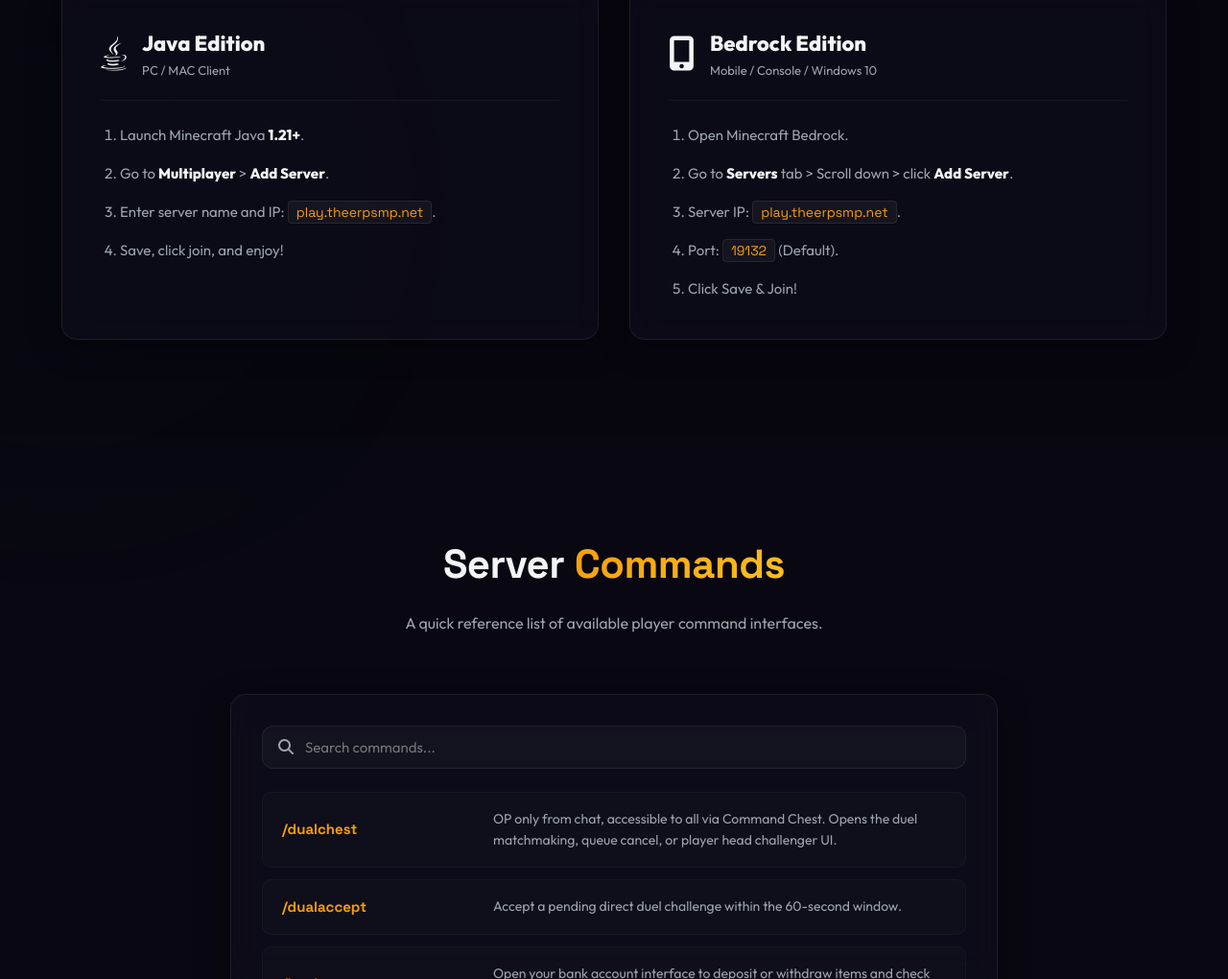
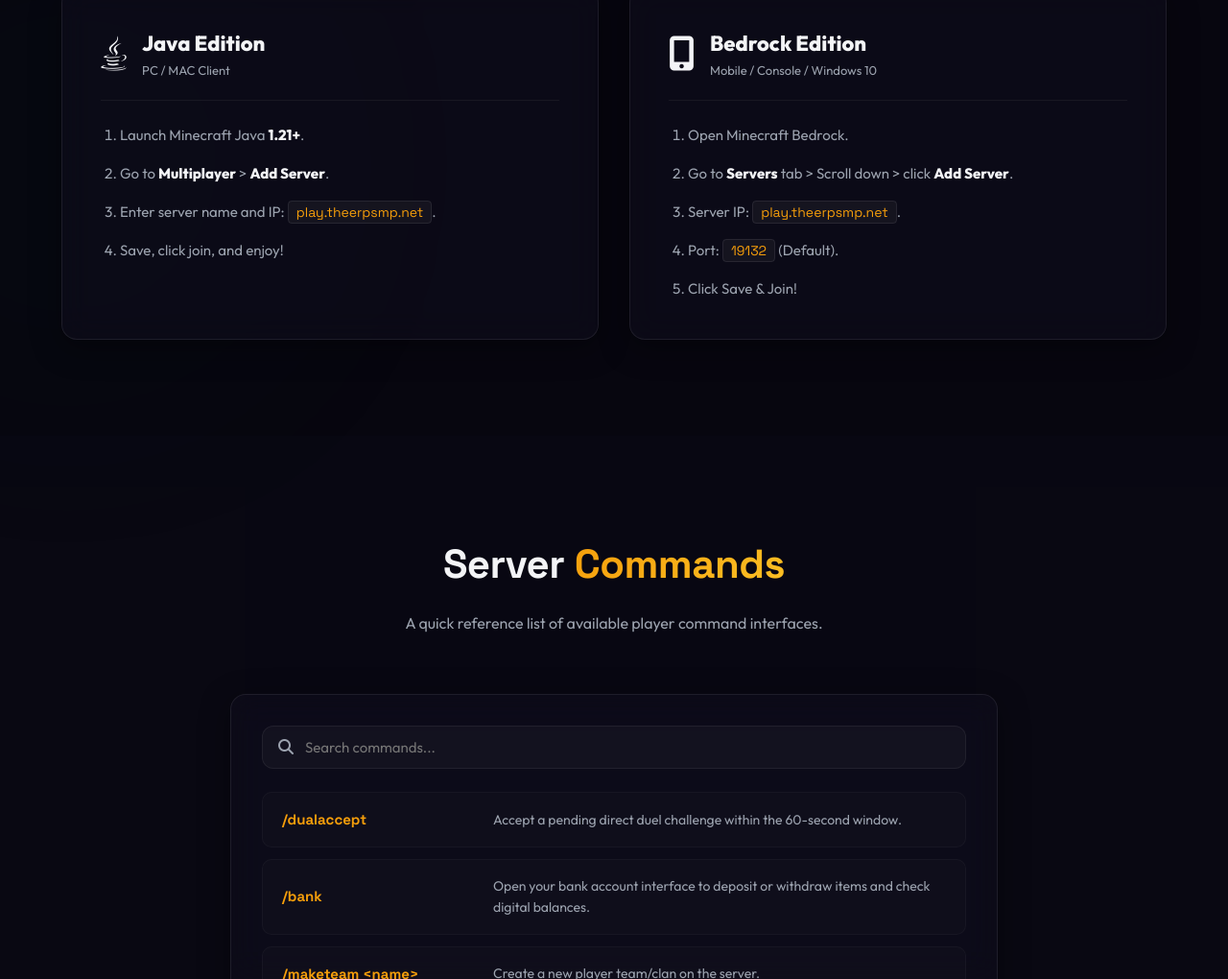
Before and after one commit to linkmalloc/erpsmp-plugin-server, a plain HTML site: page www/index.html in a window 1280 px wide. Shown: the part 1780-2800 px from the top of the page at 96% size. Drawn offline with Linux system fonts and the light colour scheme; no server answers.

Commit message:
updated commands

```diff
--- a/www/index.html
+++ b/www/index.html
@@ -231,10 +231,6 @@
             </div>
 
             <div class="commands-list" id="commandsList">
-                <div class="command-row" data-name="dual join queue duelchest">
-                    <span class="command-syntax">/dualchest</span>
-                    <span class="command-desc">OP only from chat, accessible to all via Command Chest. Opens the duel matchmaking, queue cancel, or player head challenger UI.</span>
-                </div>
                 <div class="command-row" data-name="dual accept fight dualaccept">
                     <span class="command-syntax">/dualaccept</span>
                     <span class="command-desc">Accept a pending direct duel challenge within the 60-second window.</span>
```
